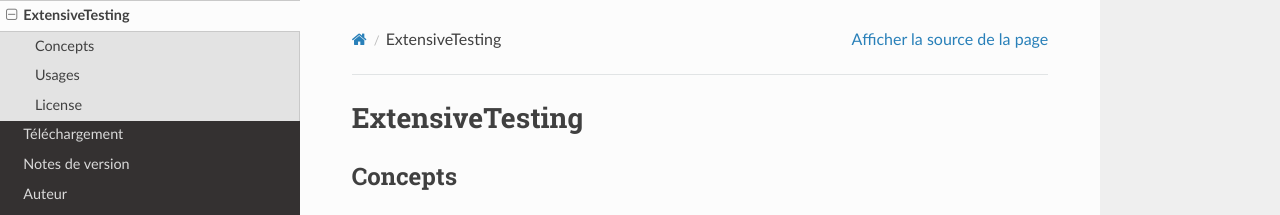
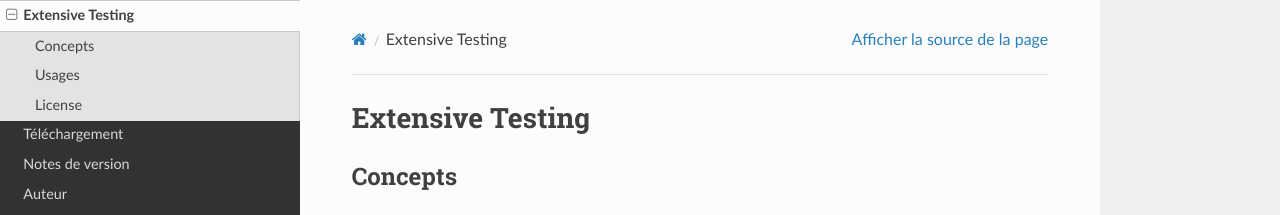
Before and after one commit to ExtensiveAutomation/extensiveautomation-fr.readthedocs.io, a Sphinx documentation site: the page built from docs/about/purpose.rst, in a window 1280 px wide. Shown: the top 215 px of the page. Built offline with Sphinx 7.4.7 and the Read the Docs theme 2.0.0, drawn with Linux system fonts in a browser that asks for light colours; pages that are not in the unit, such as notebooks, are missing from menus.

Commit message:
ajout images

```diff
--- a/docs/about/purpose.rst
+++ b/docs/about/purpose.rst
@@ -1,5 +1,5 @@
-ExtensiveTesting
-========
+Extensive Testing
+=================
 
 Concepts
 --------
```
Also changed, not shown: docs/_static/images/concept.png (added).
